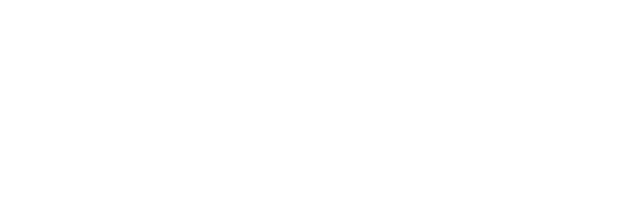
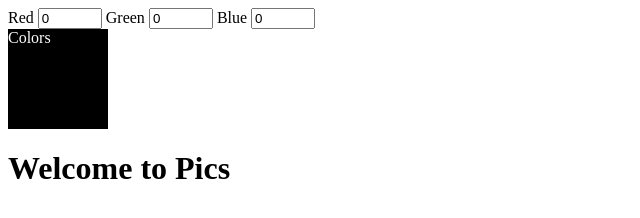
Before and after one commit to Varanasi-Software-Junction/pictures-json, a plain HTML site: page index.html in a window 1280 px wide. Shown: the whole page, without its empty margins (0-640 px from the left). Drawn offline with Linux system fonts and the light colour scheme.

Commit message:
Flutter Icon

```diff
--- a/index.html
+++ b/index.html
@@ -1,11 +1,40 @@
 <!DOCTYPE html>
 <html lang="en">
+
 <head>
     <meta charset="UTF-8">
     <meta name="viewport" content="width=device-width, initial-scale=1.0">
     <title>Pics</title>
 </head>
+
 <body>
+    <label>Red <input onchange="updateColor()" onkeyup="updateColor()" type="number" id="red" value="0" min="0"
+            max="255"></label>
+    <label>Green <input onchange="updateColor()" onkeyup="updateColor()" type="number" id="green" value="0" min="0"
+            max="255"></label>
+    <label>Blue <input onchange="updateColor()" onkeyup="updateColor()" type="number" id="blue" value="0" min="0"
+            max="255"></label>
+    <br>
+    <div id="colorBox" style="width: 100px; height: 100px; background-color: rgb(0, 0, 0);color:  rgb(255, 255, 255);;">
+        Colors
+    </div>
+    <script>
+        const redInput = document.getElementById('red');
+        const greenInput = document.getElementById('green');
+        const blueInput = document.getElementById('blue');
+        const colorBox = document.getElementById('colorBox');
 
+        function updateColor() {
+            const r = redInput.value;
+            const g = greenInput.value;
+            const b = blueInput.value;
+            console.log(r, g, b);
+            colorBox.style.backgroundColor = `rgb(${r}, ${g}, ${b})`;
+            colorBox.style.color = `rgb(${255 - r}, ${255 - g}, ${255 - b})`;
+        }
+
+    </script>
+    <h1>Welcome to Pics</h1>
 </body>
+
 </html>
```
Also changed, not shown: flutter.PNG (added).
